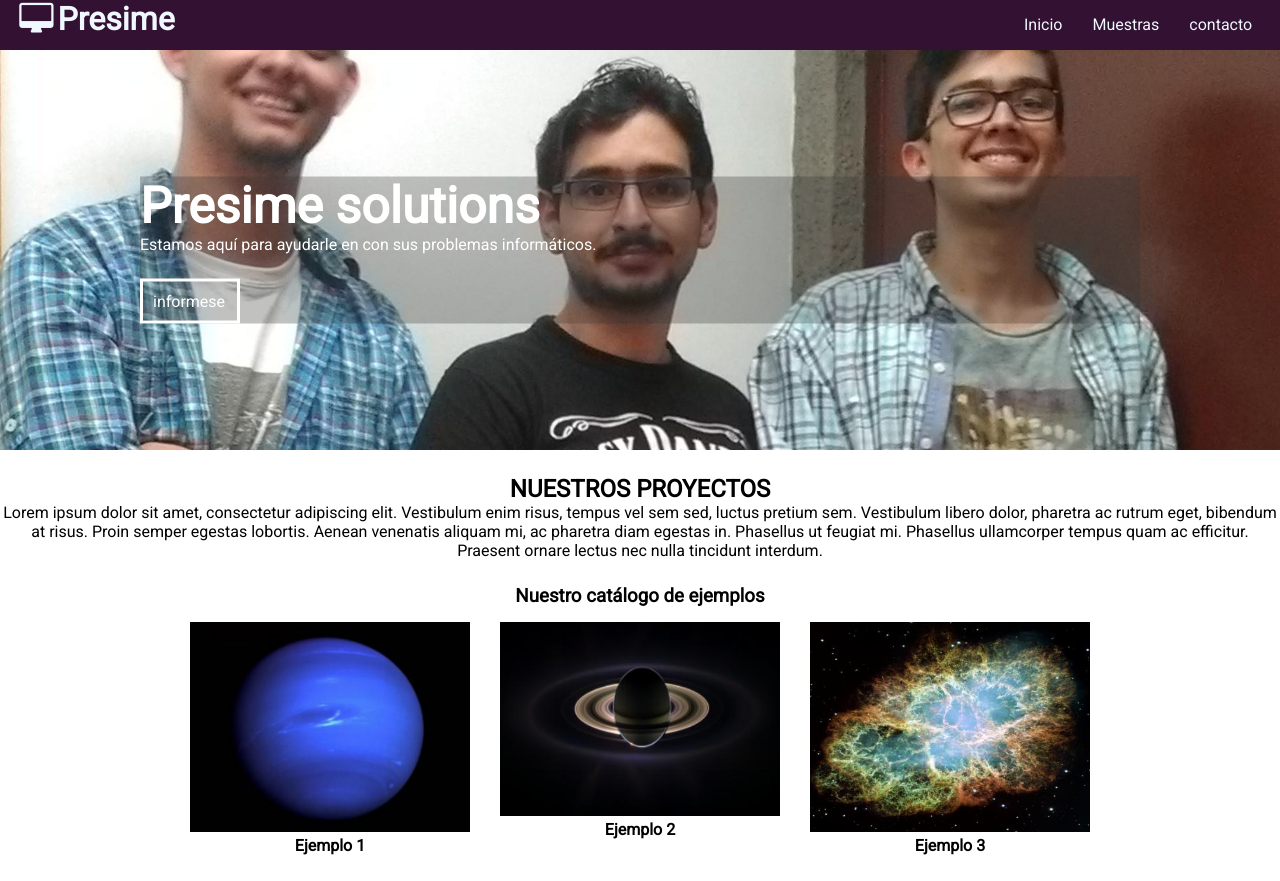
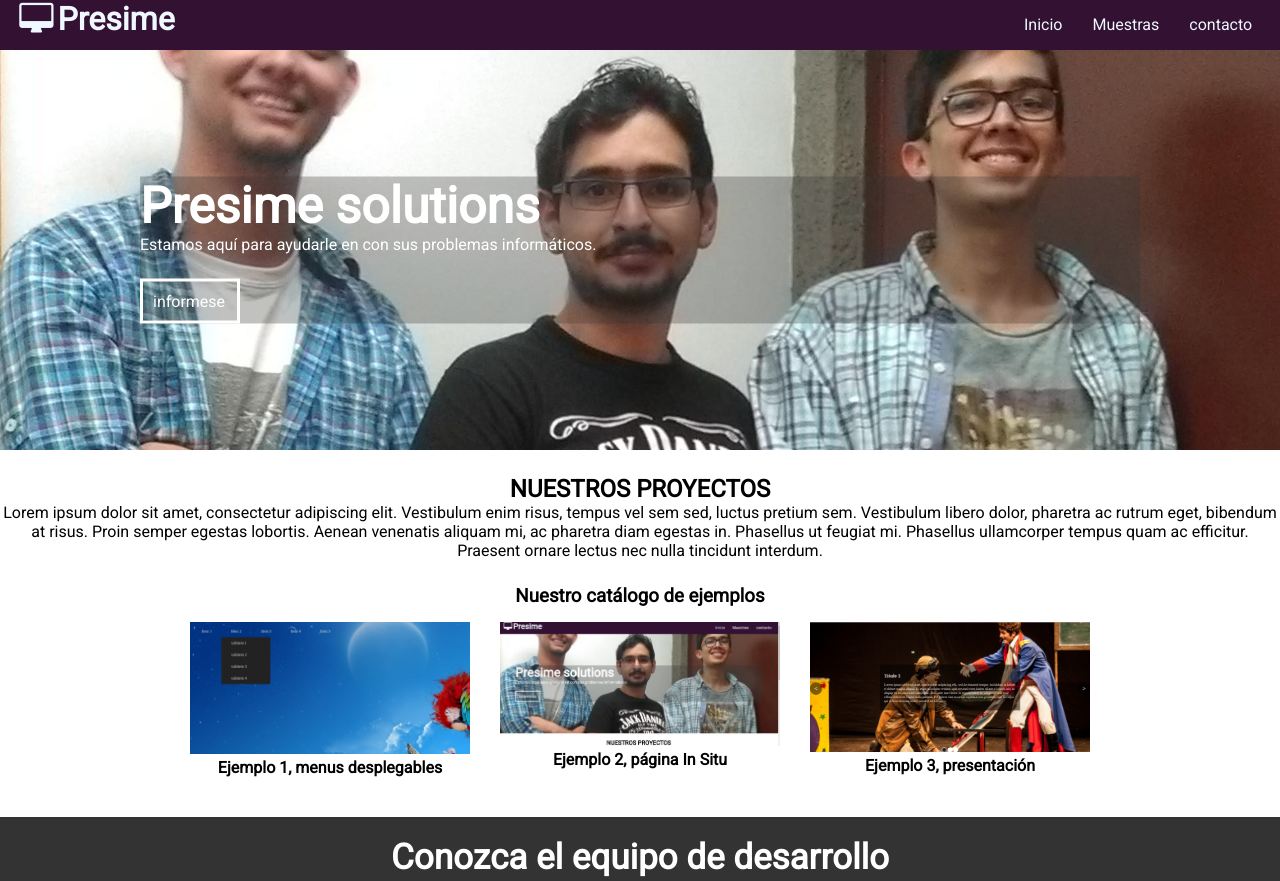
Before and after one commit to Presime/presime.gitbub.io, a plain HTML site: page index.html in a window 1280 px wide. Shown: the top 881 px of the page. Drawn offline with Linux system fonts and the light colour scheme.

Commit message:
avance en la pagina

```diff
--- a/index.html
+++ b/index.html
@@ -3,7 +3,7 @@
 <head>
     <meta charset="utf-8" />
     <meta name="viewport" content="width=device-width, user-scalable=no, initial-scale=1, maximum-scale=1, minimum-scale=1">
-    <title>Responsive</title>
+    <title>PreSiMe Solutions</title>
     <link rel="stylesheet" href="css/fontello.css">
     <link rel="stylesheet" href="css/main.css">
 
@@ -15,8 +15,8 @@
         <input type="checkbox" id="menu-bar">
         <label class="icon-menu" for="menu-bar"></label>
         <nav class="menu">
-            <a href="">Inicio</a>
-            <a href="">Muestras</a>
+            <a href="#banner">Inicio</a>
+            <a href="#catalogo">Muestras</a>
             <a href="contacto.html">contacto</a>
         </nav>
         </div>
@@ -39,16 +39,17 @@
            <h3> Nuestro catálogo de ejemplos</h3>
            <div class="contenedor">
                <article>
-                   <img src="img/neptuno.jpg"  >
-                   <h4>Ejemplo 1</h4>
+                  <!-- <a title="Los Tejos" href="http://www.lostejos.com"><img src="casarural.jpg" alt="Los Tejos" /></a>-->
+                <a href="https://presime.github.io/dropdown/"><img src="img/Ejemplo1.png"   ></a>
+                   <h4>Ejemplo 1, menus desplegables</h4>
                </article>
                <article>
-                   <img src="img/Saturno.jpg" >
-                   <h4>Ejemplo 2</h4>
+                   <a href="https://presime.github.io/Responsive/"><img src="img/Ejemplo2.png" > </a>
+                   <h4>Ejemplo 2, página In Situ</h4>
                </article>
                <article>
-                   <img src="img/supernova.jpg" >
-                   <h4>Ejemplo 3</h4>
+                   <a href="https://presime.github.io/Responsive2/"><img src="img/Ejemplo3.png" ></a>
+                   <h4>Ejemplo 3, presentación</h4>
                </article>
            </div>
         </section>
```
Also changed, not shown: contacto.html (+1 -1 lines).
